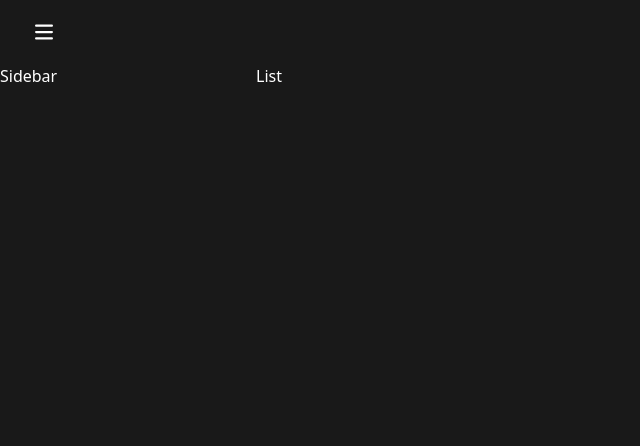
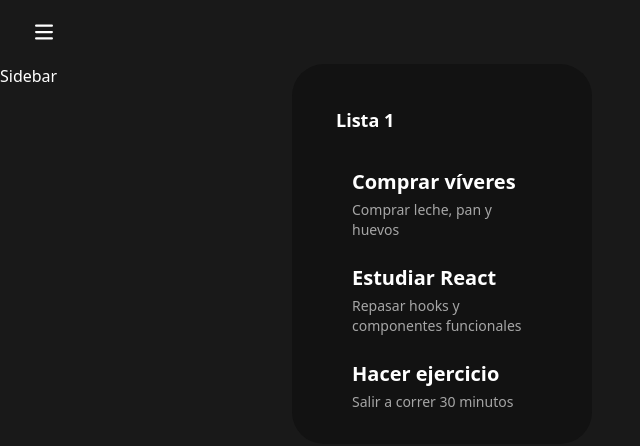
Before and after one commit to lortiz24/luis-app-task, a React (Vite) app: page /list in a window 1280 px wide. Shown: the top 446 px of the page, without its empty margins (0-640 px from the left). Built offline with nearby package versions, Linux system fonts and the light colour scheme.

Commit message:
Agregar nuevos componentes para la gestión de tareas: CardOfTask, TaskList y TaskItem. Se implementa la interfaz ITask para definir la estructura de las tareas. Además, se actualiza ListPage para mostrar una lista de tareas utilizando el nuevo componente CardOfTask.

```diff
--- /dev/null
+++ b/src/components/cart-of-task/CardOfTask.tsx
@@ -0,0 +1,20 @@
+import type { ITask } from '../../interfaces/task.interface';
+import { TaskList } from '../task-list/TaskList';
+
+interface CartOfTaskProps {
+  title: string;
+  tasks: ITask[];
+}
+
+export const CardOfTask = ({ title, tasks }: CartOfTaskProps) => {
+  return (
+    <div className="flex flex-col h-auto min-h-30 bg-bg-2 p-6 w-[300px] rounded-4xl">
+      <div className="h-16 px-[20px] py-[14px] flex items-center text-lg font-semibold">
+        {title}
+      </div>
+      <div className="mt-2 px-[20px]">
+        <TaskList tasks={tasks} />
+      </div>
+    </div>
+  );
+};
--- a/src/components/header/Header.tsx
+++ b/src/components/header/Header.tsx
@@ -10,7 +10,7 @@ export const Header = ({ onIconClick }: HeaderProps) => {
       className="h-16  px-8
      flex items-center justify-between"
     >
-      <Bars3Icon className="size-6" onClick={onIconClick} />
+      <Bars3Icon className="size-6 hover:cursor-pointer" onClick={onIconClick} />
     </div>
   );
 };
--- /dev/null
+++ b/src/components/task-item/TaskItem.tsx
@@ -0,0 +1,10 @@
+import type { ITask } from '../../interfaces/task.interface';
+
+export const TaskItem = ({ task }: { task: ITask }) => {
+  return (
+    <div className="px-4 py-2 rounded-lg bg-bg flex flex-col gap-1">
+      <p className="font-semibold text-xl">{task.title}</p>
+      <p className="text-sm text-gray">{task.description}</p>
+    </div>
+  );
+};
--- /dev/null
+++ b/src/components/task-list/TaskList.tsx
@@ -0,0 +1,21 @@
+import type { ITask } from '../../interfaces/task.interface';
+import { TaskItem } from '../task-item/TaskItem';
+
+interface TaskListProps {
+  tasks: ITask[];
+}
+
+export const TaskList = ({ tasks }: TaskListProps) => {
+  if (tasks.length === 0) {
+    return <div className="text-gray">No hay tareas</div>;
+  }
+  return (
+    <ul className="flex flex-col gap-2">
+      {tasks.map((task, idx) => (
+        <li key={idx}>
+          <TaskItem task={task} />
+        </li>
+      ))}
+    </ul>
+  );
+};
--- /dev/null
+++ b/src/interfaces/task.interface.ts
@@ -0,0 +1,11 @@
+export interface ITask {
+  id: string;
+  title: string;
+  description?: string;
+  user_id: string;
+  list_id: string;
+  scheduled_date?: string; // formato 'YYYY-MM-DD', solo para tareas no repetidas
+  scheduled_time?: string; // formato 'HH:mm:ss', solo para tareas no repetidas
+  create_at?: string; // timestamp en formato ISO
+  update_at?: string; // timestamp en formato ISO
+}
--- a/src/pages/ListPage.tsx
+++ b/src/pages/ListPage.tsx
@@ -1,4 +1,43 @@
+import { CardOfTask } from '../components/cart-of-task/CardOfTask';
 
 export const ListPage = () => {
-  return <div>ListPage</div>;
+  return (
+    <div className='px-9'>
+      <CardOfTask title='Lista 1' tasks={[
+        {
+          id: '1',
+          title: 'Comprar víveres',
+          description: 'Comprar leche, pan y huevos',
+          user_id: 'usuario1',
+          list_id: 'lista1',
+          scheduled_date: '2024-06-10',
+          scheduled_time: '10:00:00',
+          create_at: '2024-06-01T09:00:00Z',
+          update_at: '2024-06-01T09:00:00Z'
+        },
+        {
+          id: '2',
+          title: 'Estudiar React',
+          description: 'Repasar hooks y componentes funcionales',
+          user_id: 'usuario1',
+          list_id: 'lista1',
+          scheduled_date: '2024-06-11',
+          scheduled_time: '15:00:00',
+          create_at: '2024-06-01T10:00:00Z',
+          update_at: '2024-06-01T10:00:00Z'
+        },
+        {
+          id: '3',
+          title: 'Hacer ejercicio',
+          description: 'Salir a correr 30 minutos',
+          user_id: 'usuario1',
+          list_id: 'lista1',
+          scheduled_date: '2024-06-12',
+          scheduled_time: '07:30:00',
+          create_at: '2024-06-01T11:00:00Z',
+          update_at: '2024-06-01T11:00:00Z'
+        }
+      ]}/>
+    </div>
+  );
 };
--- a/src/routes/AppRouter.tsx
+++ b/src/routes/AppRouter.tsx
@@ -1,15 +1,15 @@
 import { Routes, Route, Navigate } from 'react-router-dom';
 import { AppLayout } from '../layouts/AppLayout';
+import { ListPage } from '../pages/ListPage';
 
 const Agenda = () => <>Agenda</>;
-const List = () => <>List</>;
 
 
 export const AppRouter = () => {
   return (
     <Routes>
       <Route path="/" element={<AppLayout />}>
-        <Route path="/list" element={<List />} />
+        <Route path="/list" element={<ListPage />} />
         <Route path="/agenda" element={<Agenda />} />
         <Route path="/*" element={<Navigate to={'/list'}/>} />
       </Route>
```
